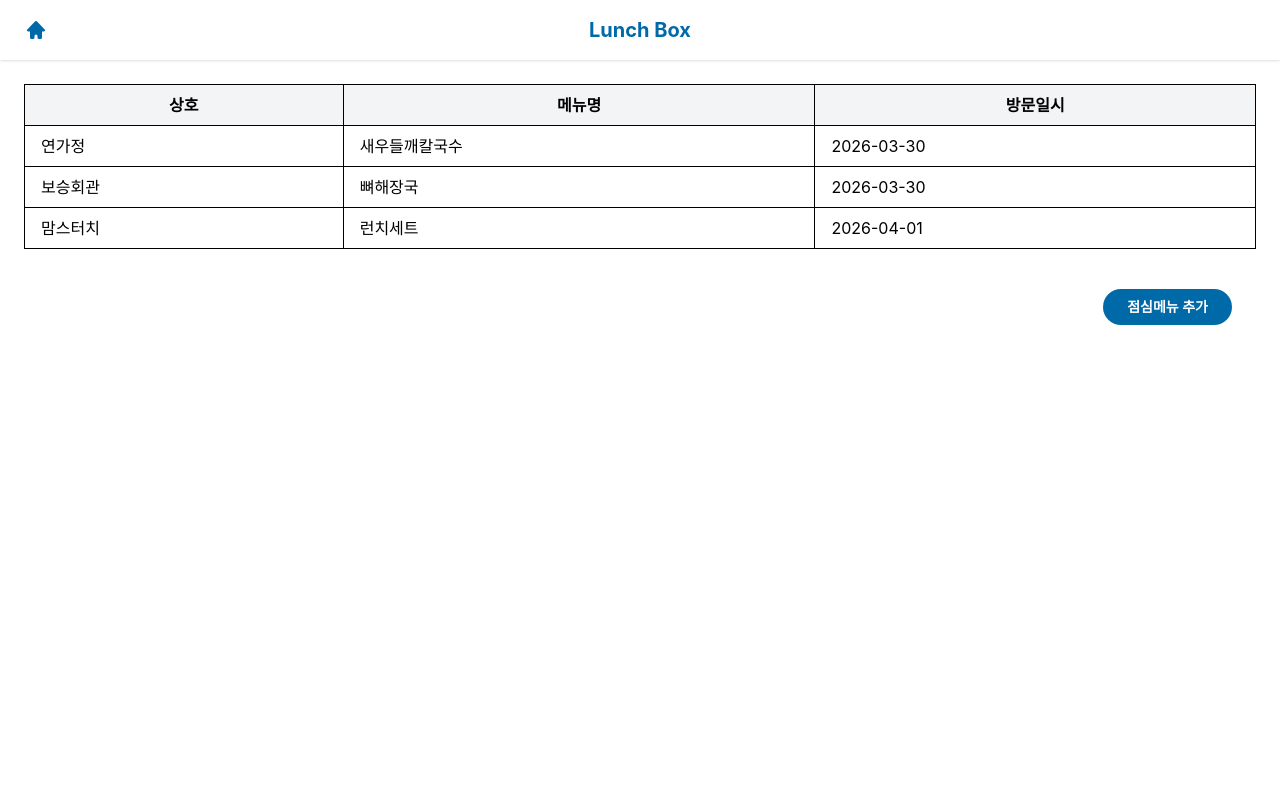
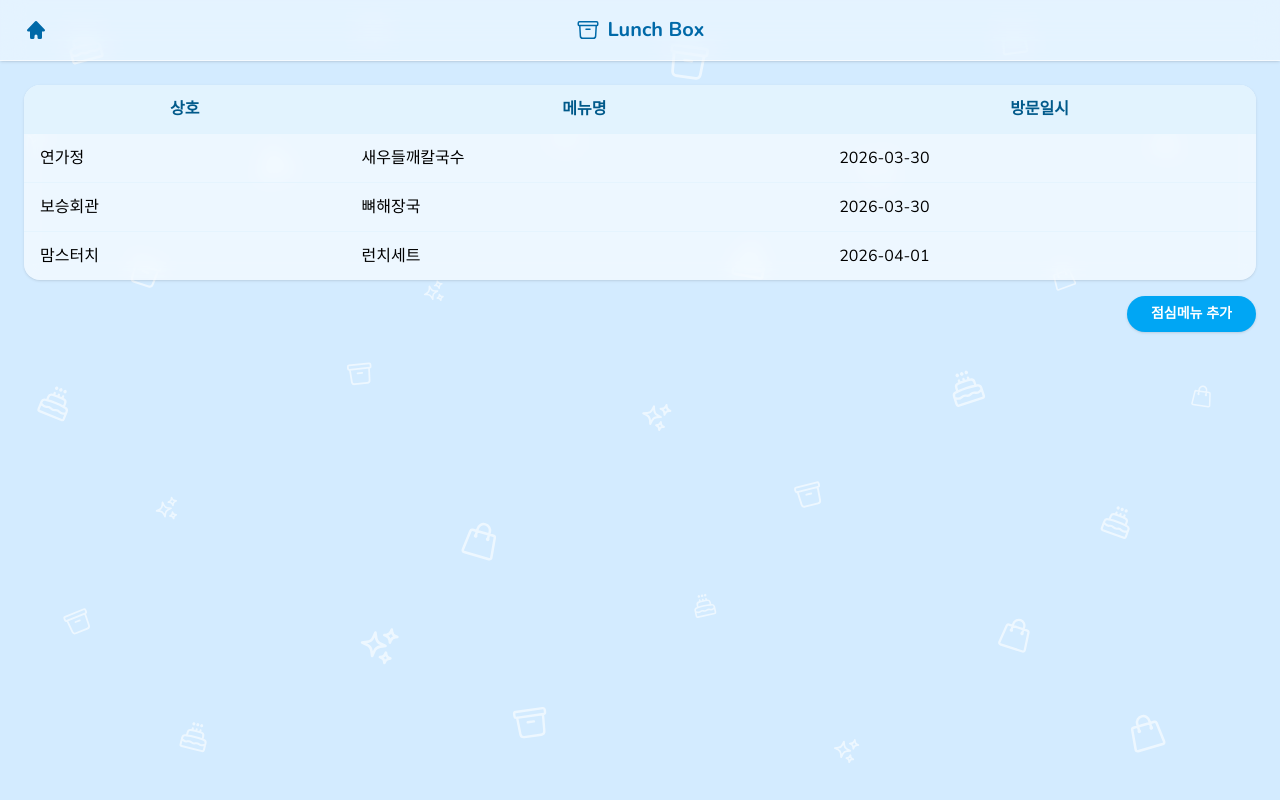
Before and after one commit to yshan8386/lunch-box, a React (Vite) app: page / in a window 1280 px wide. Built offline with nearby package versions, Linux system fonts and the light colour scheme.

Commit message:
화면 디자인 변경

```diff
--- a/index.html
+++ b/index.html
@@ -5,6 +5,7 @@
     <link rel="icon" type="image/svg+xml" href="/favicon.svg" />
     <meta name="viewport" content="width=device-width, initial-scale=1.0" />
     <title>lunch-box</title>
+    <link href="https://fonts.googleapis.com/css2?family=Nunito:wght@400;700;800&display=swap" rel="stylesheet" />
   </head>
   <body>
     <div id="root"></div>
--- a/src/App.tsx
+++ b/src/App.tsx
@@ -1,17 +1,74 @@
 import './App.css'
 
+import { useState, useEffect } from 'react'
 import {BrowserRouter, Routes, Route} from 'react-router-dom'
+import { CakeIcon, ArchiveBoxIcon, ShoppingBagIcon, SparklesIcon } from '@heroicons/react/24/outline'
 
 import Header from './components/Header.tsx'
 import List from './pages/List.tsx'
 import Detail from './pages/Detail.tsx'
 import Write from './pages/Write.tsx'
 
+import data from "./datas/mock-up.json"
+
+const BG_ICONS = [
+  { Icon: CakeIcon,        top: '3%',  left: '5%',  size: 40, rotate: -15 },
+  { Icon: SparklesIcon,    top: '2%',  left: '28%', size: 28, rotate: 10  },
+  { Icon: ArchiveBoxIcon,  top: '5%',  left: '52%', size: 44, rotate: 8   },
+  { Icon: ShoppingBagIcon, top: '3%',  left: '78%', size: 32, rotate: -8  },
+  { Icon: SparklesIcon,    top: '16%', left: '2%',  size: 22, rotate: 20  },
+  { Icon: CakeIcon,        top: '18%', left: '20%', size: 36, rotate: -12 },
+  { Icon: ShoppingBagIcon, top: '15%', left: '43%', size: 30, rotate: 6   },
+  { Icon: ArchiveBoxIcon,  top: '19%', left: '67%', size: 38, rotate: -8  },
+  { Icon: CakeIcon,        top: '16%', left: '90%', size: 28, rotate: 14  },
+  { Icon: ArchiveBoxIcon,  top: '32%', left: '10%', size: 34, rotate: 18  },
+  { Icon: SparklesIcon,    top: '35%', left: '33%', size: 24, rotate: -15 },
+  { Icon: CakeIcon,        top: '30%', left: '57%', size: 40, rotate: 10  },
+  { Icon: ShoppingBagIcon, top: '33%', left: '82%', size: 26, rotate: -20 },
+  { Icon: CakeIcon,        top: '48%', left: '3%',  size: 36, rotate: 22  },
+  { Icon: ArchiveBoxIcon,  top: '45%', left: '27%', size: 28, rotate: -6  },
+  { Icon: SparklesIcon,    top: '50%', left: '50%', size: 32, rotate: 12  },
+  { Icon: CakeIcon,        top: '46%', left: '74%', size: 38, rotate: -18 },
+  { Icon: ShoppingBagIcon, top: '48%', left: '93%', size: 24, rotate: 8   },
+  { Icon: SparklesIcon,    top: '62%', left: '12%', size: 26, rotate: -10 },
+  { Icon: ShoppingBagIcon, top: '65%', left: '36%', size: 40, rotate: 16  },
+  { Icon: ArchiveBoxIcon,  top: '60%', left: '62%', size: 30, rotate: -14 },
+  { Icon: CakeIcon,        top: '63%', left: '86%', size: 34, rotate: 20  },
+  { Icon: ArchiveBoxIcon,  top: '76%', left: '5%',  size: 28, rotate: -22 },
+  { Icon: SparklesIcon,    top: '78%', left: '28%', size: 42, rotate: 8   },
+  { Icon: CakeIcon,        top: '74%', left: '54%', size: 26, rotate: -12 },
+  { Icon: ShoppingBagIcon, top: '77%', left: '78%', size: 36, rotate: 18  },
+  { Icon: CakeIcon,        top: '90%', left: '14%', size: 32, rotate: 14  },
+  { Icon: ArchiveBoxIcon,  top: '88%', left: '40%', size: 38, rotate: -8  },
+  { Icon: SparklesIcon,    top: '92%', left: '65%', size: 28, rotate: 10  },
+  { Icon: ShoppingBagIcon, top: '89%', left: '88%', size: 40, rotate: -16 },
+]
+
 function App() {
+  const [lunches, setLunches] = useState(()=>{
+    const saved = localStorage.getItem('lunches')
+    return saved? JSON.parse(saved) : data
+  })
+
+  useEffect(()=>{
+    localStorage.setItem('lunches', JSON.stringify(lunches))
+  }, [lunches])
+
+  const addLunch = (item)=> setLunches(prev=> [...prev, item])
+  const updateLunch = (id, updated)=> setLunches(prev=> prev.map(item=>item.id ===id? {...item, ...updated} : item))
+  const deleteLunch = (id) => setLunches(prev=> prev.filter(item => item.id !== id))
 
   return (
     <BrowserRouter>
-      <div>
+      <div className="relative min-h-screen">
+        {BG_ICONS.map(({ Icon, top, left, size, rotate }, i) => (
+          <Icon
+            key={i}
+            className="absolute pointer-events-none text-white"
+            style={{ top, left, width: size, height: size, transform: `rotate(${rotate}deg)`, opacity: 0.6 }}
+          />
+        ))}
+        <div className="relative z-10">
           <Header/>
           <Routes>
             <Route path="/" element={<List/>} />
@@ -19,6 +76,7 @@ function App() {
             <Route path="/write" element={<Write/>} />
           </Routes>
         </div>
+      </div>
     </BrowserRouter>
   )
 }
--- a/src/components/Header.tsx
+++ b/src/components/Header.tsx
@@ -1,15 +1,19 @@
 import { useNavigate } from "react-router-dom"
 import { HomeIcon } from "@heroicons/react/16/solid"
+import { ArchiveBoxIcon } from "@heroicons/react/24/outline"
 
 function Header(){
     const navigate = useNavigate()
 
     return (
-       <header className="relative flex items-center justify-center px-6 py-4 shadow">
+       <header className="relative flex items-center justify-center px-6 py-4 bg-white/40 backdrop-blur-md border-b border-white/60 shadow-sm">
             <button onClick={() => navigate('/')} className="absolute left-6">
                 <HomeIcon className="w-6 h-6 text-sky-700" />
             </button>
-            <h1 className="text-sky-700 text-xl font-bold">Lunch Box</h1>
+            <h1 className="flex items-center gap-2 text-sky-700 text-xl font-bold">
+                <ArchiveBoxIcon className="w-6 h-6" />
+                Lunch Box
+            </h1>
         </header>
     )
 }
--- a/src/index.css
+++ b/src/index.css
@@ -1 +1,7 @@
 @import "tailwindcss";
+
+html, body {
+  font-family: 'Nunito', sans-serif;
+  background-color: #d3ebff;
+  min-height: 100vh;
+}
--- a/src/pages/List.tsx
+++ b/src/pages/List.tsx
@@ -7,31 +7,27 @@ function List(){
 
     return (
         <div className="p-6">
-            <table className="w-full border-collapse">
+            <table className="w-full border-collapse bg-white/60 backdrop-blur-sm rounded-2xl overflow-hidden shadow-sm">
                 <thead>
-                <tr className="bg-gray-100">
-                    <th className="border px-4 py-2 text-center">상호</th>
-                    <th className="border px-4 py-2 text-center">메뉴명</th>
-                    <th className="border px-4 py-2 text-center">방문일시</th>
+                <tr className="bg-sky-100/80">
+                    <th className="px-4 py-3 text-center text-sky-800">상호</th>
+                    <th className="px-4 py-3 text-center text-sky-800">메뉴명</th>
+                    <th className="px-4 py-3 text-center text-sky-800">방문일시</th>
                 </tr>
                 </thead>
                 <tbody>
                 {data.map((item) => (
-                    <tr key={item.id} className="hover:bg-gray-50 cursor-pointer"  onClick={() => navigate(`/detail/${item.id}`)}>
-                        <td className="border px-4 py-2">{item.store}</td>
-                        <td className="border px-4 py-2">
-                            {item.menu}
-                        </td>
-                        <td className="border px-4 py-2">{item.date}</td>
+                    <tr key={item.id} className="hover:bg-sky-50/60 cursor-pointer border-t border-sky-100/60" onClick={() => navigate(`/detail/${item.id}`)}>
+                        <td className="px-4 py-3">{item.store}</td>
+                        <td className="px-4 py-3">{item.menu}</td>
+                        <td className="px-4 py-3">{item.date}</td>
                     </tr>
                 ))}
                 </tbody>
             </table>
-            <div className="p-6">
-                <div className="flex justify-end mb-4">
-                    <button  className="mt-4 px-6 py-2 bg-sky-700 text-white text-sm font-semibold rounded-full hover:bg-sky-700 transition-colors"
-                            onClick={()=>navigate('/write')}>점심메뉴 추가</button>
-                </div>
+            <div className="flex justify-end mt-4">
+                <button className="px-6 py-2 bg-sky-500 text-white text-sm font-semibold rounded-full hover:bg-sky-600 transition-colors shadow-sm"
+                        onClick={()=>navigate('/write')}>점심메뉴 추가</button>
             </div>
         </div>
     )
--- a/src/pages/Write.tsx
+++ b/src/pages/Write.tsx
@@ -2,6 +2,8 @@ import { useNavigate } from "react-router-dom"
 
 function handleSave(){
     console.log("저장");
+
+
 }
 
 function Write(){
```
Also changed, not shown: 1 other file (tests, documents, lock files or other folders). Lines whose indentation alone changed are shown as unchanged.
